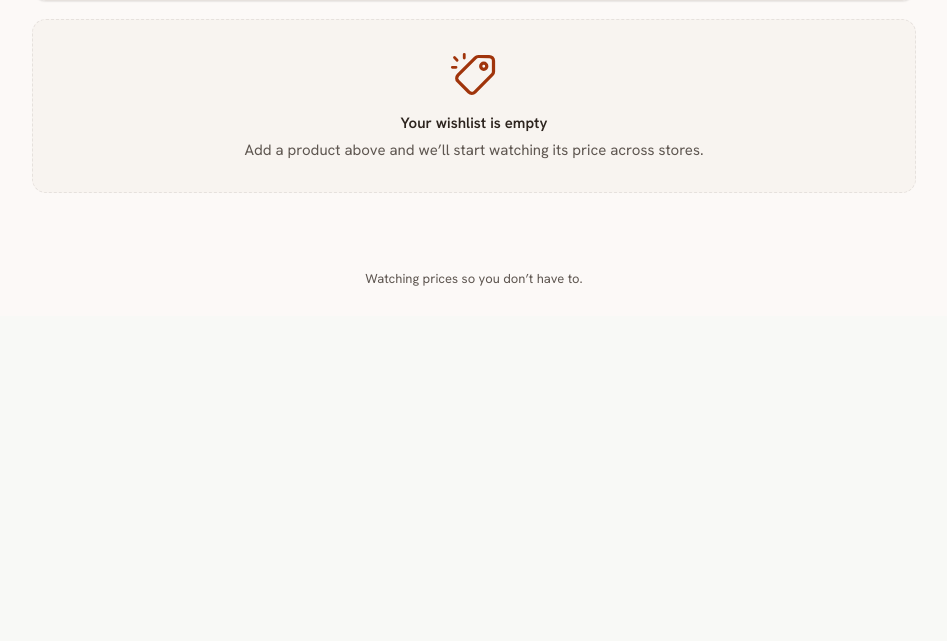
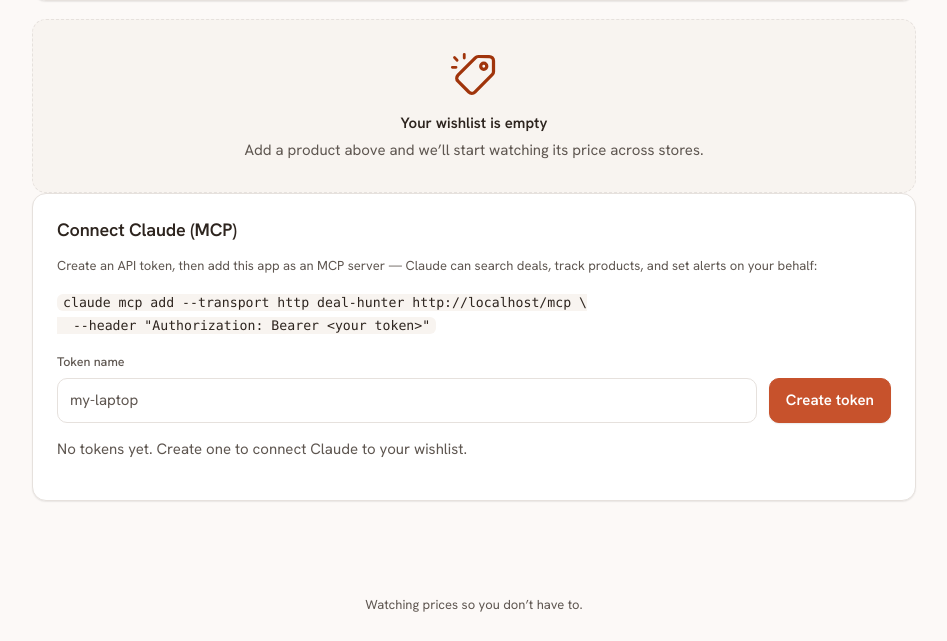
Before and after one commit to djsurt/product-tracker, a FastAPI app: template api/templates/dashboard.html in a window 1280 px wide. Shown: the part 488-1129 px from the top of the page, without its empty margins (166-1113 px from the left). Before the commit the page ends 774 px from the top, so only its background shows below. Run offline with FastAPI, Linux system fonts and the light colour scheme; the template is opened without the code that fills it, so the values that code supplies are empty; parts of the project's set-up code (start-up, migrations or seed data) failed here and were passed over.

Commit message:
Add dashboard token management UI for the MCP endpoint
Co-Authored-By: Claude Sonnet 5 <noreply@anthropic.com>

```diff
--- a/api/routers/web.py
+++ b/api/routers/web.py
@@ -26,8 +26,9 @@ from api.deps import SESSION_COOKIE, get_optional_web_user, require_web_user
 from api.jobs import enqueue_product_refresh
 from core import metrics, vision
 from core.db import get_db
-from core.models import Alert, DeadLetter, Offer, PricePoint, TrackedProduct, User
+from core.models import Alert, ApiToken, DeadLetter, Offer, PricePoint, TrackedProduct, User
 from core.security import create_access_token, hash_password, verify_password
+from core.tokens import generate_token
 from core.settings import get_settings
 from sources.registry import active_source_names
 
@@ -302,7 +303,9 @@ def dashboard(
         )
     )
     return templates.TemplateResponse(
-        request, "dashboard.html", {"user": user, "items": items}
+        request,
+        "dashboard.html",
+        {"user": user, "items": items, "tokens": _user_tokens(db, user)},
     )
 
 
@@ -534,3 +537,54 @@ def item_delete_alert(
         db.delete(alert)
         db.commit()
     return _render_alerts(request, item_id, db)
+
+
+# --- API tokens for the MCP endpoint (Phase 8) ------------------------------
+def _user_tokens(db: Session, user: User) -> list[ApiToken]:
+    return list(
+        db.scalars(
+            select(ApiToken)
+            .where(ApiToken.user_id == user.id)
+            .order_by(ApiToken.created_at.desc())
+        )
+    )
+
+
+def _render_tokens(
+    request: Request, user: User, db: Session, new_token: str | None = None
+) -> HTMLResponse:
+    return templates.TemplateResponse(
+        request,
+        "_tokens.html",
+        {"tokens": _user_tokens(db, user), "new_token": new_token},
+    )
+
+
+@router.post("/app/tokens", response_class=HTMLResponse)
+def create_api_token(
+    request: Request,
+    name: str = Form(...),
+    user: User = Depends(require_web_user),
+    db: Session = Depends(get_db),
+):
+    plain, digest = generate_token()
+    db.add(ApiToken(user_id=user.id, name=name.strip() or "unnamed", token_hash=digest))
+    db.commit()
+    # `plain` rides only in this one response — it is never persisted.
+    return _render_tokens(request, user, db, new_token=plain)
+
+
+@router.delete("/app/tokens/{token_id}", response_class=HTMLResponse)
+def revoke_api_token(
+    request: Request,
+    token_id: uuid.UUID,
+    user: User = Depends(require_web_user),
+    db: Session = Depends(get_db),
+):
+    row = db.scalar(
+        select(ApiToken).where(ApiToken.id == token_id, ApiToken.user_id == user.id)
+    )
+    if row is not None:
+        db.delete(row)
+        db.commit()
+    return _render_tokens(request, user, db)
--- /dev/null
+++ b/api/templates/_tokens.html
@@ -0,0 +1,34 @@
+{% if new_token %}
+<div class="card" style="margin-bottom: 12px;">
+  <p class="hint" style="margin: 0 0 6px;">Copy your token now — it won't be shown again.</p>
+  <code style="user-select: all; word-break: break-all;">{{ new_token }}</code>
+</div>
+{% endif %}
+
+{% if tokens %}
+<div class="table-wrap">
+  <table>
+    <thead>
+      <tr><th>Name</th><th>Created</th><th>Last used</th><th></th></tr>
+    </thead>
+    <tbody>
+      {% for t in tokens %}
+      <tr>
+        <td>{{ t.name }}</td>
+        <td class="muted">{{ t.created_at.strftime("%Y-%m-%d") }}</td>
+        <td class="muted">{{ t.last_used_at.strftime("%Y-%m-%d %H:%M") if t.last_used_at else "never" }}</td>
+        <td>
+          <button class="secondary" hx-delete="/app/tokens/{{ t.id }}"
+                  hx-target="#tokens" hx-swap="innerHTML"
+                  hx-confirm="Revoke '{{ t.name }}'? Clients using it will stop working.">
+            Revoke
+          </button>
+        </td>
+      </tr>
+      {% endfor %}
+    </tbody>
+  </table>
+</div>
+{% else %}
+<p class="muted">No tokens yet. Create one to connect Claude to your wishlist.</p>
+{% endif %}
--- a/api/templates/dashboard.html
+++ b/api/templates/dashboard.html
@@ -60,4 +60,25 @@
 <div id="items">
   {% include "_items.html" %}
 </div>
+
+<div class="card">
+  <h2>Connect Claude (MCP)</h2>
+  <p class="hint">Create an API token, then add this app as an MCP server — Claude can
+    search deals, track products, and set alerts on your behalf:</p>
+  <pre style="overflow-x:auto;"><code>claude mcp add --transport http deal-hunter {{ request.base_url }}mcp \
+  --header "Authorization: Bearer &lt;your token&gt;"</code></pre>
+  <form hx-post="/app/tokens" hx-target="#tokens" hx-swap="innerHTML"
+        hx-on::after-request="if(event.detail.successful) this.reset()">
+    <div class="row" style="align-items:flex-end;">
+      <div class="grow">
+        <label for="token-name">Token name</label>
+        <input id="token-name" name="name" placeholder="my-laptop" required>
+      </div>
+      <div><button type="submit">Create token</button></div>
+    </div>
+  </form>
+  <div id="tokens" style="margin-top:14px;">
+    {% include "_tokens.html" %}
+  </div>
+</div>
 {% endblock %}
```
Also changed, not shown: tests/test_web_tokens.py (added, +57 -0 lines).
